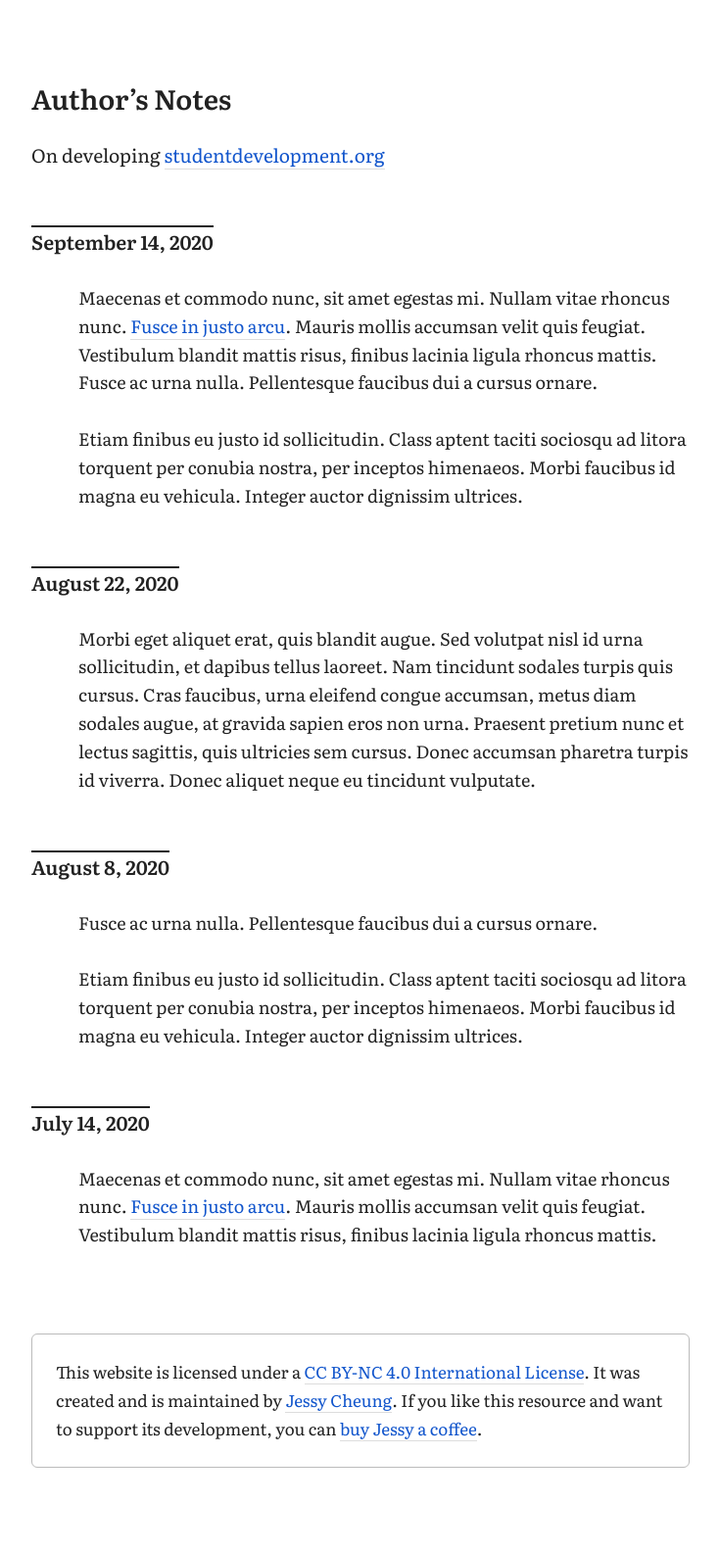
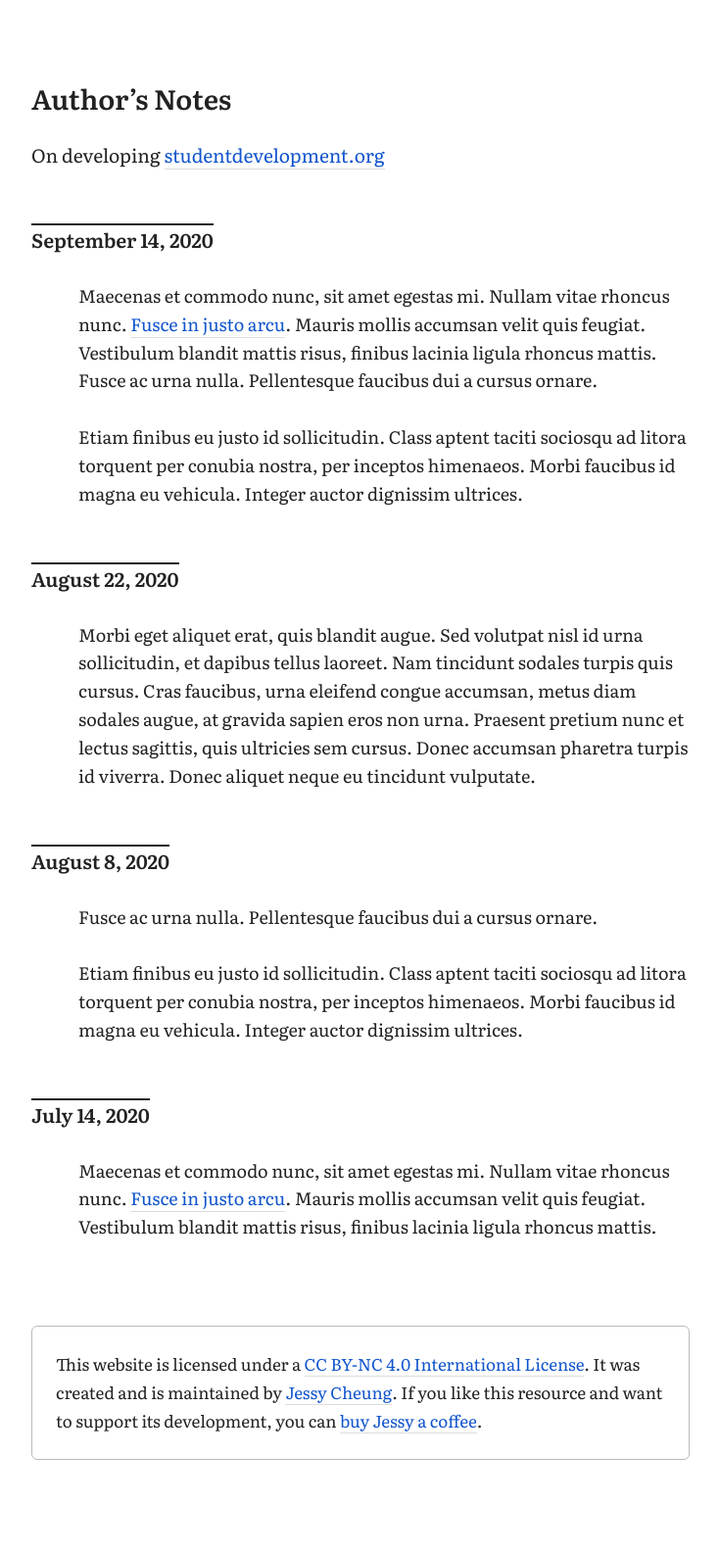
Before and after one commit to jl-c/jl-c.github.io, a Jekyll site: the page notes2.html, which Jekyll copies as it is, in a window 1280 px wide. Shown: the whole page at 98% size, without its empty margins (272-1007 px from the left). Built offline with Jekyll 4.4.1, drawn with Linux system fonts in a browser that asks for light colours.

Commit message:
Update notes2.html

```diff
--- a/notes2.html
+++ b/notes2.html
@@ -14,7 +14,7 @@ border-top:2px solid;
 display:inline-block;
 font-size:1.25rem;
 font-weight:600;
-margin:1.8rem 0;
+margin:calc(1.8rem - 2px) 0 1.8rem;
 }
 
 p{font-size:1.0625rem;margin:0 0 1.8rem;max-width:39rem;}
```
